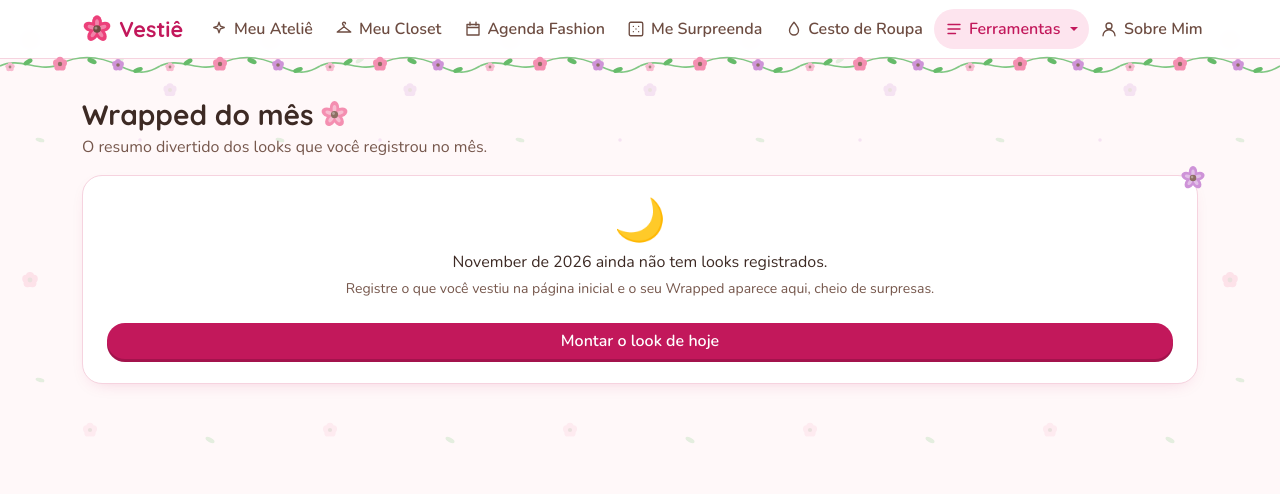
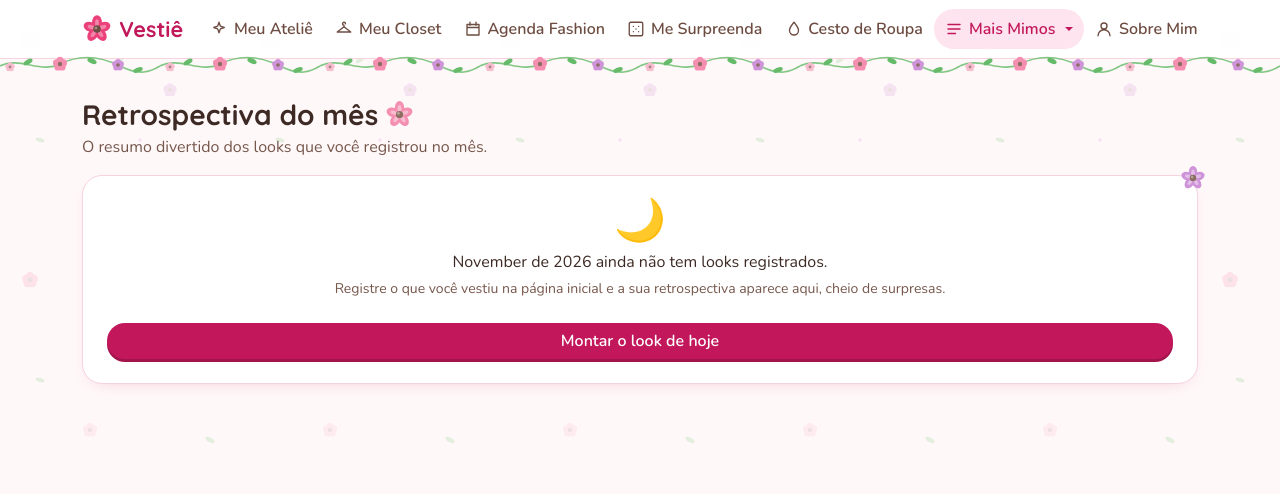
Before and after one commit to AnaVFeriatti/Vesti-, an ASP.NET Core app: page /Wrapped in a window 1280 px wide. Shown: the top 494 px of the page. Run offline with ASP.NET Core 8, Linux system fonts and the light colour scheme; some libraries are stand-ins or nearby versions.

Commit message:
Interface toda em português: Mais Mimos, Retrospectiva do mês, Estatísticas e estilo Urbano

```diff
--- a/src/MontarLooks.Web/Models/Enums.cs
+++ b/src/MontarLooks.Web/Models/Enums.cs
@@ -16,7 +16,7 @@ public enum Style
 {
     [Display(Name = "Casual")] Casual,
     [Display(Name = "Esportivo")] Sporty,
-    [Display(Name = "Streetwear")] Streetwear,
+    [Display(Name = "Urbano")] Streetwear,
     [Display(Name = "Social")] Formal,
     [Display(Name = "Esporte fino")] SmartCasual,
     [Display(Name = "Praia / Verão")] Beach,
--- a/src/MontarLooks.Web/Models/NavMenu.cs
+++ b/src/MontarLooks.Web/Models/NavMenu.cs
@@ -23,7 +23,7 @@ public static class NavMenu
         new("/Laundry", "Cesto de Roupa", "drop", "Peças sujas saem das sugestões"),
     ];
 
-    /// <summary>Inside the "Ferramentas" menu.</summary>
+    /// <summary>Inside the "Mais Mimos" menu.</summary>
     public static readonly Group[] Tools =
     [
         new("Planejar", [
@@ -39,9 +39,9 @@ public static class NavMenu
             new("/Settings", AboutMe, "user", "Provador, frio, regras por ocasião"),
         ]),
         new("Resumos", [
-            new("/Wrapped", "Wrapped do mês", "star", "Seu mês em stories"),
+            new("/Wrapped", "Retrospectiva do mês", "star", "Seu mês em destaques"),
             new("/History", "Histórico", "clock", "Looks usados"),
-            new("/Dashboard", "Analytics", "chart", "Números do guarda-roupa"),
+            new("/Dashboard", "Estatísticas", "chart", "Números do guarda-roupa"),
         ]),
     ];
 
--- a/src/MontarLooks.Web/Pages/Dashboard.cshtml
+++ b/src/MontarLooks.Web/Pages/Dashboard.cshtml
@@ -2,7 +2,7 @@
 @model DashboardModel
 @using System.Text.Json
 @{
-    ViewData["Title"] = "Analytics";
+    ViewData["Title"] = "Estatísticas";
     var s = Model.Stats;
     object Bars(IEnumerable<Slice> xs) => new { labels = xs.Select(x => x.Label), values = xs.Select(x => x.Value), colors = xs.Select(x => x.Color) };
     var chartData = new
@@ -17,7 +17,7 @@
     };
 }
 
-<h1 class="h3 mb-4">Analytics do guarda-roupa</h1>
+<h1 class="h3 mb-4">Estatísticas do guarda-roupa</h1>
 
 @if (s.ActiveItems == 0)
 {
--- a/src/MontarLooks.Web/Pages/Shared/_Layout.cshtml
+++ b/src/MontarLooks.Web/Pages/Shared/_Layout.cshtml
@@ -38,7 +38,7 @@
                         <li class="nav-item"><a class="nav-link @Active(l.Page, l.Query)" href="@Href(l)" title="@l.Hint" aria-current="@(Active(l.Page, l.Query) != "" ? "page" : null)"><partial name="_Icon" model="l.Icon" /> @l.Label</a></li>
                     }
                     <li class="nav-item dropdown">
-                        <a class="nav-link dropdown-toggle @(toolsActive ? "active" : "")" href="#" id="toolsToggle" role="button" data-bs-toggle="dropdown" data-bs-auto-close="outside" aria-expanded="false"><partial name="_Icon" model="@("tools")" /> Ferramentas</a>
+                        <a class="nav-link dropdown-toggle @(toolsActive ? "active" : "")" href="#" id="toolsToggle" role="button" data-bs-toggle="dropdown" data-bs-auto-close="outside" aria-expanded="false"><partial name="_Icon" model="@("tools")" /> Mais Mimos</a>
                         <div class="dropdown-menu dropdown-menu-xl-end tools-menu" aria-labelledby="toolsToggle">
                             @foreach (var g in NavMenu.Tools)
                             {
--- a/src/MontarLooks.Web/Pages/Wrapped.cshtml
+++ b/src/MontarLooks.Web/Pages/Wrapped.cshtml
@@ -2,7 +2,7 @@
 @model WrappedModel
 @{
     var d = Model.Data;
-    ViewData["Title"] = $"Wrapped · {d.Label}";
+    ViewData["Title"] = $"Retrospectiva · {d.Label}";
     string Plural(int n, string one, string many) => n == 1 ? $"1 {one}" : $"{n} {many}";
     string Ink(string hex)
     {
@@ -17,7 +17,7 @@
 
 <div class="d-flex flex-wrap justify-content-between align-items-center gap-2 mb-3">
     <div>
-        <h1 class="h3 mb-1">Wrapped do mês</h1>
+        <h1 class="h3 mb-1">Retrospectiva do mês</h1>
         <p class="text-muted mb-0">O resumo divertido dos looks que você registrou no mês.</p>
     </div>
     <nav class="d-flex align-items-center gap-2" aria-label="Escolher mês">
@@ -51,7 +51,7 @@
     <div class="card p-4 text-center wrapped-empty">
         <div class="empty-emoji" aria-hidden="true">🌙</div>
         <p class="fw-semibold mb-1">@d.Label ainda não tem looks registrados.</p>
-        <p class="text-muted small">Registre o que você vestiu na página inicial e o seu Wrapped aparece aqui, cheio de surpresas.</p>
+        <p class="text-muted small">Registre o que você vestiu na página inicial e a sua retrospectiva aparece aqui, cheio de surpresas.</p>
         @if (Model.MonthsWithData.Count > 0)
         {
             <p class="small mb-2">Que tal relembrar um mês com looks?</p>
@@ -72,7 +72,7 @@
 
 <div class="wrapped" data-wrapped>
     <div class="wrapped-progress" aria-hidden="true"></div>
-    <div class="wrapped-stage" tabindex="0" aria-roledescription="carrossel" aria-label="Wrapped de @d.Label. Toque ou use as setas para avançar." aria-live="polite">
+    <div class="wrapped-stage" tabindex="0" aria-roledescription="carrossel" aria-label="Retrospectiva de @d.Label. Toque ou use as setas para avançar." aria-live="polite">
 
         <section class="wslide wslide-intro" aria-label="Abertura">
             <div class="wslide-kicker">Vestiê apresenta</div>
```
Also changed, not shown: docs/TASKS.md (+2 -5 lines), README.md.
